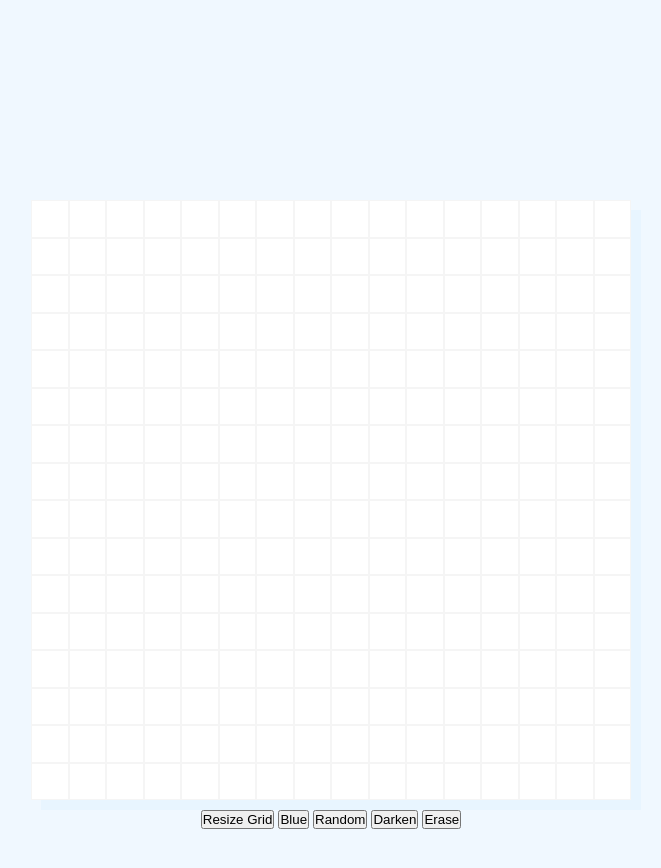
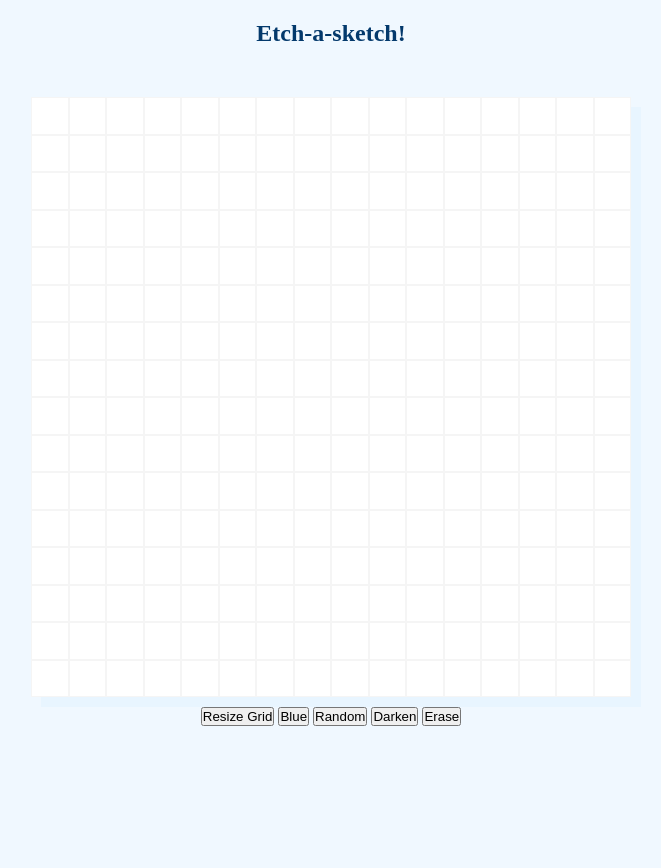
Before and after one commit to MelloLT/odin-exercises, a plain HTML site: page Etch-a-Sketch/index.html in a window 1280 px wide. Shown: the whole page, without its empty margins (309-970 px from the left). After the commit the page ends 826 px from the top, so only its background shows below. Drawn offline with Linux system fonts and the light colour scheme.

Commit message:
Add Etch-a-Sketch project

```diff
--- a/Etch-a-Sketch/index.html
+++ b/Etch-a-Sketch/index.html
@@ -7,6 +7,7 @@
     <link rel="stylesheet" href="styles.css" />
   </head>
   <body>
+    <h2 id="title">Etch-a-sketch!</h2>
     <div id="sketch-area" class="container"></div>
     <div class="buttons">
       <button id="resize">Resize Grid</button>
--- a/Etch-a-Sketch/scripts.js
+++ b/Etch-a-Sketch/scripts.js
@@ -32,7 +32,7 @@ function changeColor() {
 
 function createGrids() {
   const numberOfSquares = squaresPerSide * squaresPerSide;
-  const widthOrHeight = `${gridSize / squaresPerSide - 2}px`;
+  const widthOrHeight = `${gridSize / squaresPerSide}px`;
   for (let i = 0; i < numberOfSquares; i++) {
     const gridTile = document.createElement("div");
 
--- a/Etch-a-Sketch/styles.css
+++ b/Etch-a-Sketch/styles.css
@@ -2,21 +2,25 @@
   margin: 0;
   padding: 0;
 }
-
 body {
   background-color: aliceblue;
 }
-
+#title {
+  margin: 20px auto;
+  text-align: center;
+  color: rgb(3, 57, 108);
+}
 #sketch-area {
   display: flex;
   background-color: white;
-  margin: 200px auto 0 auto;
+  margin: 50px auto 0 auto;
   flex-wrap: wrap;
   box-shadow: 10px 10px rgba(0, 170, 255, 0.034);
 }
 
 .gridTile {
   border: 1px solid whitesmoke;
+  box-sizing: border-box;
 }
 
 .buttons {
```
